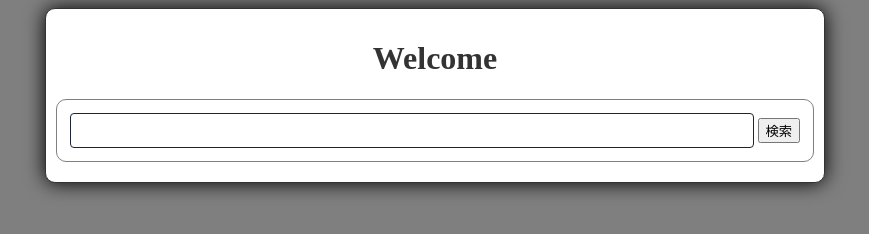
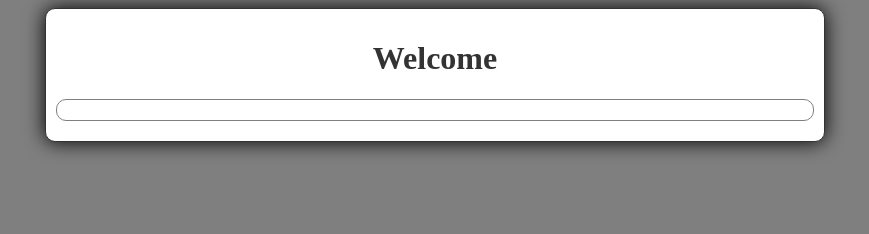
Before and after one commit to Tomokundaosub/WB-Page, a plain HTML site: page welcome.html in a window 1280 px wide. Shown: the whole page, without its empty margins (205-1074 px from the left). Drawn offline with Linux system fonts and the light colour scheme; a web font is replaced by a local one.

Commit message:
Update welcome.html

```diff
--- a/welcome.html
+++ b/welcome.html
@@ -15,15 +15,9 @@
 	<form action="https://www.google.com/search">
 		<div class="child">
 
-			<table>
-			<tr><td style="width: 100%">
-			<input type="text" name="q" required="required">
-			</td><td>
 
-
-		<input type="submit" name="btnG" value="検索">
-		</td></tr>
-			</table>
+			<script async src="https://cse.google.com/cse.js?cx=da5baab009f2c9207"></script>
+<div class="gcse-search"></div>
 	</form>
 </div>
 </center>	</body>
```
